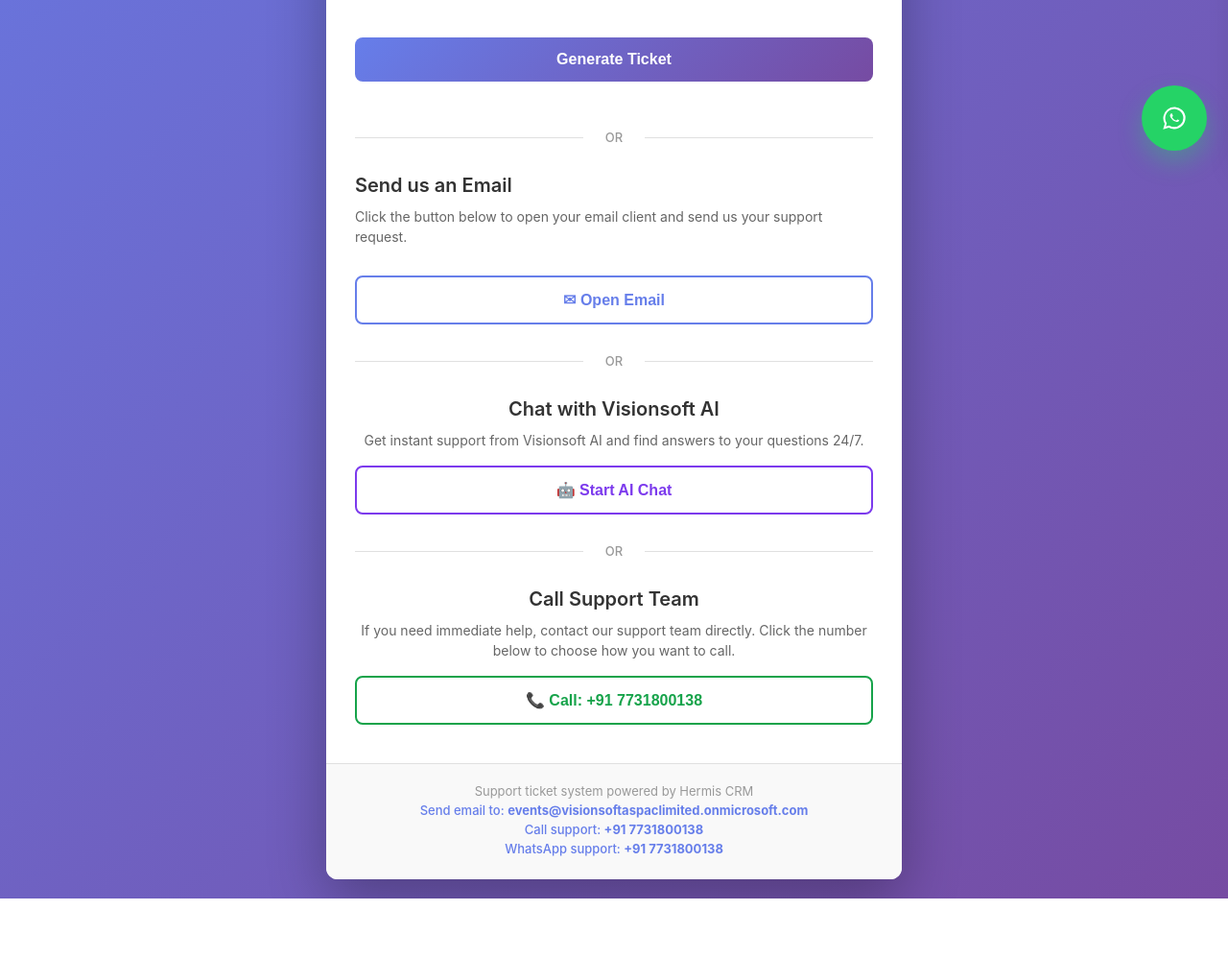
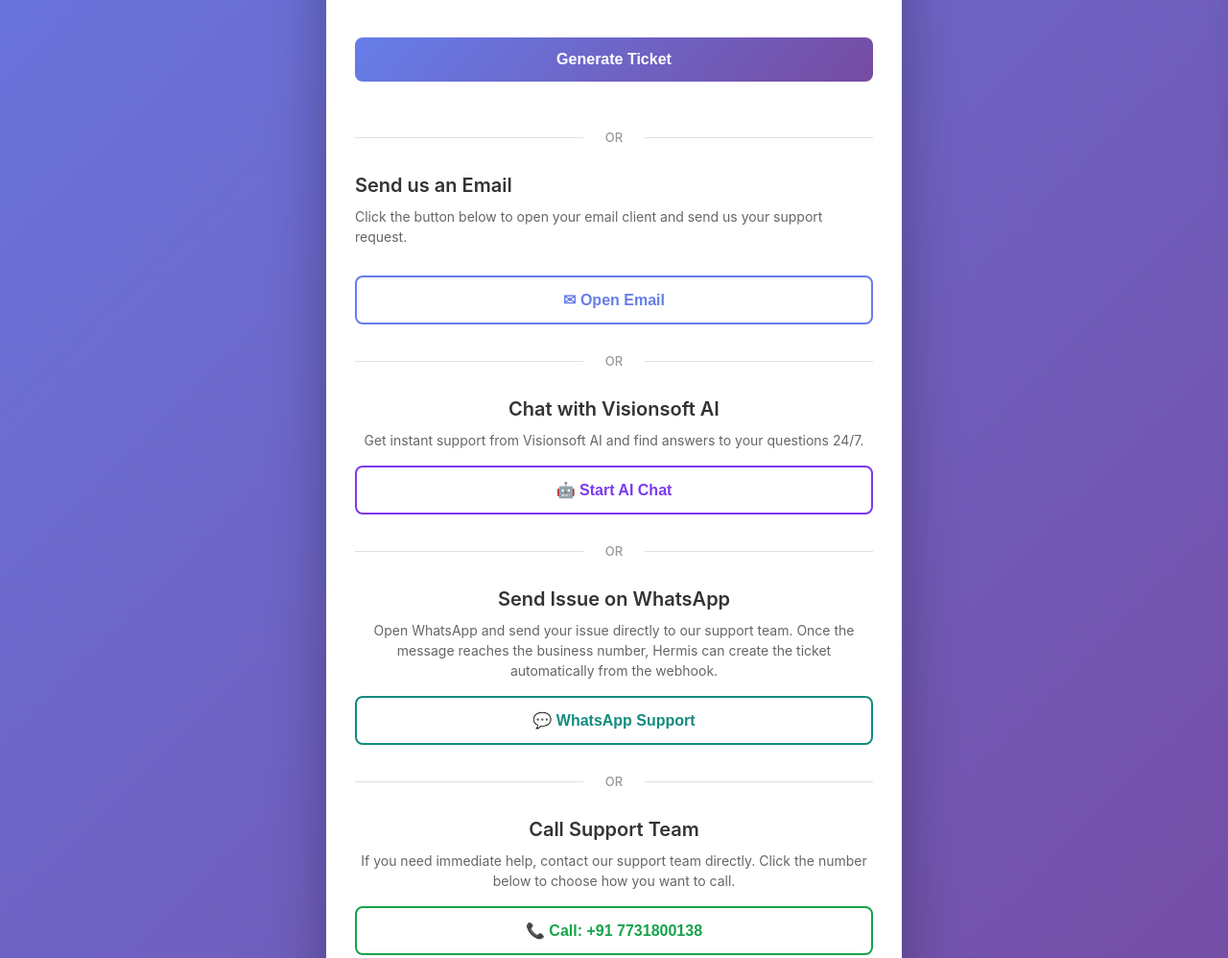
Before and after one commit to VisionsoftInc/Hermis-support-page, a website: page public/index.html in a window 1280 px wide. Shown: the part 621-1619 px from the top of the page at 96% size. Before the commit the page ends 1557 px from the top, so only its background shows below. Drawn offline with Linux system fonts and the light colour scheme; no server answers.

```diff
--- a/public/index.html
+++ b/public/index.html
@@ -96,6 +96,19 @@
 
           <div class="divider">OR</div>
 
+          <!-- WhatsApp -->
+          <div class="whatsapp-section">
+            <h2>Send Issue on WhatsApp</h2>
+            <p class="form-intro">
+              Open WhatsApp and send your issue directly to our support team. Once the message reaches the business number, Hermis can create the ticket automatically from the webhook.
+            </p>
+            <button type="button" class="submit-btn whatsapp-btn" onclick="openWhatsAppChat()">
+              💬 WhatsApp Support
+            </button>
+          </div>
+
+          <div class="divider">OR</div>
+
           <!-- Call -->
           <div class="call-section">
             <h2>Call Support Team</h2>
@@ -104,7 +117,7 @@
               Click the number below to choose how you want to call.
             </p>
             <button id="callSupportToggleBtn" type="button" class="submit-btn call-toggle-btn" onclick="toggleCallOptions()">
-              📞 Call: +91 9390385763
+              📞 Call: +91 7731800138
             </button>
             <div id="callOptions" class="call-options hidden">
               <button type="button" class="call-option-btn" onclick="callSupportViaDialer()">
@@ -125,7 +138,7 @@
         <p class="support-email">
           Send email to: <strong>events@visionsoftaspaclimited.onmicrosoft.com</strong>
         </p>
-        <p class="support-email">Call support: <strong id="footerCallSupportNumber">+91 9390385763</strong></p>
+        <p class="support-email">Call support: <strong id="footerCallSupportNumber">+91 7731800138</strong></p>
         <p class="support-email">WhatsApp support: <strong id="footerWhatsappSupportNumber">Configured from support page script</strong></p>
       </div>
 
@@ -198,14 +211,6 @@
   <!-- ── Backdrop (click to close panel on mobile) ── -->
   <div id="aiBackdrop" class="ai-backdrop" onclick="closeAIPanel()"></div>
 
-  <button type="button" class="floating-whatsapp-btn" onclick="openWhatsAppChat()" aria-label="Open WhatsApp Support">
-    <span class="floating-whatsapp-icon" aria-hidden="true">
-      <svg class="floating-whatsapp-svg" viewBox="0 0 24 24" xmlns="http://www.w3.org/2000/svg">
-        <path fill="currentColor" d="M19.1 4.9A10 10 0 0 0 3.5 17.1L2 22l5.1-1.4a10 10 0 0 0 4.8 1.2h0A10.1 10.1 0 0 0 22 11.8a9.8 9.8 0 0 0-2.9-6.9ZM12 20a8.2 8.2 0 0 1-4.2-1.1l-.3-.2-3 .8.8-2.9-.2-.3A8.1 8.1 0 1 1 20.1 12 8.1 8.1 0 0 1 12 20Zm4.5-6c-.2-.1-1.2-.6-1.4-.7-.2-.1-.3-.1-.5.1l-.7.8c-.1.1-.2.1-.4 0a6.8 6.8 0 0 1-2-1.2 7.4 7.4 0 0 1-1.4-1.7c-.1-.2 0-.3.1-.4l.3-.4.2-.3.1-.3c0-.1 0-.2-.1-.3l-.5-1.3c-.1-.3-.3-.3-.5-.3h-.4c-.1 0-.3.1-.5.3a2 2 0 0 0-.6 1.5c0 .9.7 1.8.8 1.9.1.1 1.4 2.2 3.4 3.1.5.2.8.4 1.1.5.5.2 1 .2 1.4.1.4-.1 1.2-.5 1.4-1 .2-.5.2-.9.1-1 0-.1-.2-.2-.4-.3Z"/>
-      </svg>
-    </span>
-  </button>
-
   <script src="script.js"></script>
 </body>
 </html>
--- a/public/styles.css
+++ b/public/styles.css
@@ -278,58 +278,8 @@ body {
 
 /* ─── Section wrappers ───────────────────────────────────────────────────────── */
 .ai-section,
+.whatsapp-section,
 .call-section { text-align: center; }
-
-/* ─── Floating WhatsApp button ─────────────────────────────────────────────── */
-.floating-whatsapp-btn {
-  position: fixed;
-  right: 22px;
-  bottom: 22px;
-  z-index: 10001;
-  border: none;
-  border-radius: 100%;
-  background: #25d366;
-  color: #ffffff;
-  width: 68px;
-  height: 68px;
-  padding: 0;
-  display: inline-flex;
-  align-items: center;
-  gap: 8px;
-  justify-content: center;
-  box-shadow: 0 12px 24px rgba(37, 211, 102, 0.35);
-  cursor: pointer;
-  transition: transform 0.2s ease, box-shadow 0.2s ease, opacity 0.2s ease;
-}
-
-.floating-whatsapp-btn:hover {
-  transform: translateY(-2px);
-  box-shadow: 0 16px 28px rgba(37, 211, 102, 0.4);
-}
-
-.floating-whatsapp-btn:active {
-  transform: translateY(0);
-}
-
-.floating-whatsapp-icon {
-  width: 28px;
-  height: 28px;
-  display: inline-flex;
-  align-items: center;
-  justify-content: center;
-  line-height: 1;
-}
-
-.floating-whatsapp-svg {
-  width: 28px;
-  height: 28px;
-  display: block;
-}
-
-.ai-panel.open ~ .floating-whatsapp-btn {
-  opacity: 0;
-  pointer-events: none;
-}
 
 /* ─── Success message ────────────────────────────────────────────────────────── */
 .success-message {
@@ -721,11 +671,4 @@ body {
   .call-options {
     grid-template-columns: 1fr;
   }
-
-  .floating-whatsapp-btn {
-    right: 14px;
-    bottom: 14px;
-    width: 58px;
-    height: 58px;
-  }
 }
--- a/server.js
+++ b/server.js
@@ -26,8 +26,8 @@ const HERMIS_BACKEND_URL = rawHermisBackendUrl
   ? (process.env.RENDER && hermisBackendLooksLocal ? DEFAULT_HERMIS_BACKEND_URL : rawHermisBackendUrl)
   : DEFAULT_HERMIS_BACKEND_URL;
 const EMAIL_RECEIVER = process.env.EMAIL_RECEIVER || 'events@visionsoft.com';
-const SUPPORT_PHONE_NUMBER = process.env.SUPPORT_PHONE_NUMBER || process.env.WHATSAPP_SUPPORT_NUMBER || '+919390385763';
-const WHATSAPP_SUPPORT_NUMBER = process.env.WHATSAPP_SUPPORT_NUMBER || '+919390385763';
+const SUPPORT_PHONE_NUMBER = process.env.SUPPORT_PHONE_NUMBER || process.env.WHATSAPP_SUPPORT_NUMBER || '+917731800138';
+const WHATSAPP_SUPPORT_NUMBER = process.env.WHATSAPP_SUPPORT_NUMBER || '+917731800138';
 const WHATSAPP_DEFAULT_TEXT = (process.env.WHATSAPP_DEFAULT_TEXT || '').trim();
 
 // Microsoft Graph API Configuration
```
